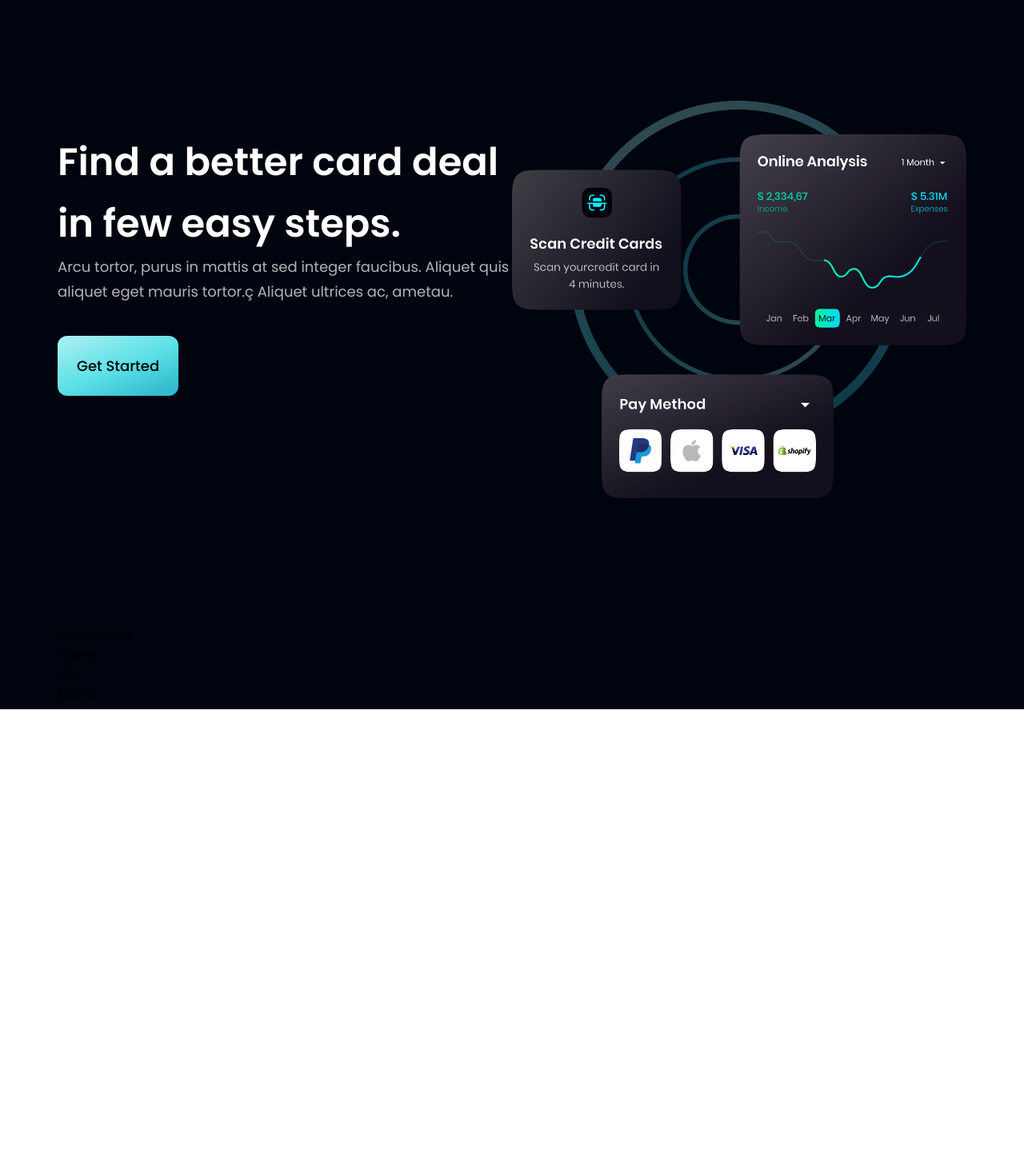
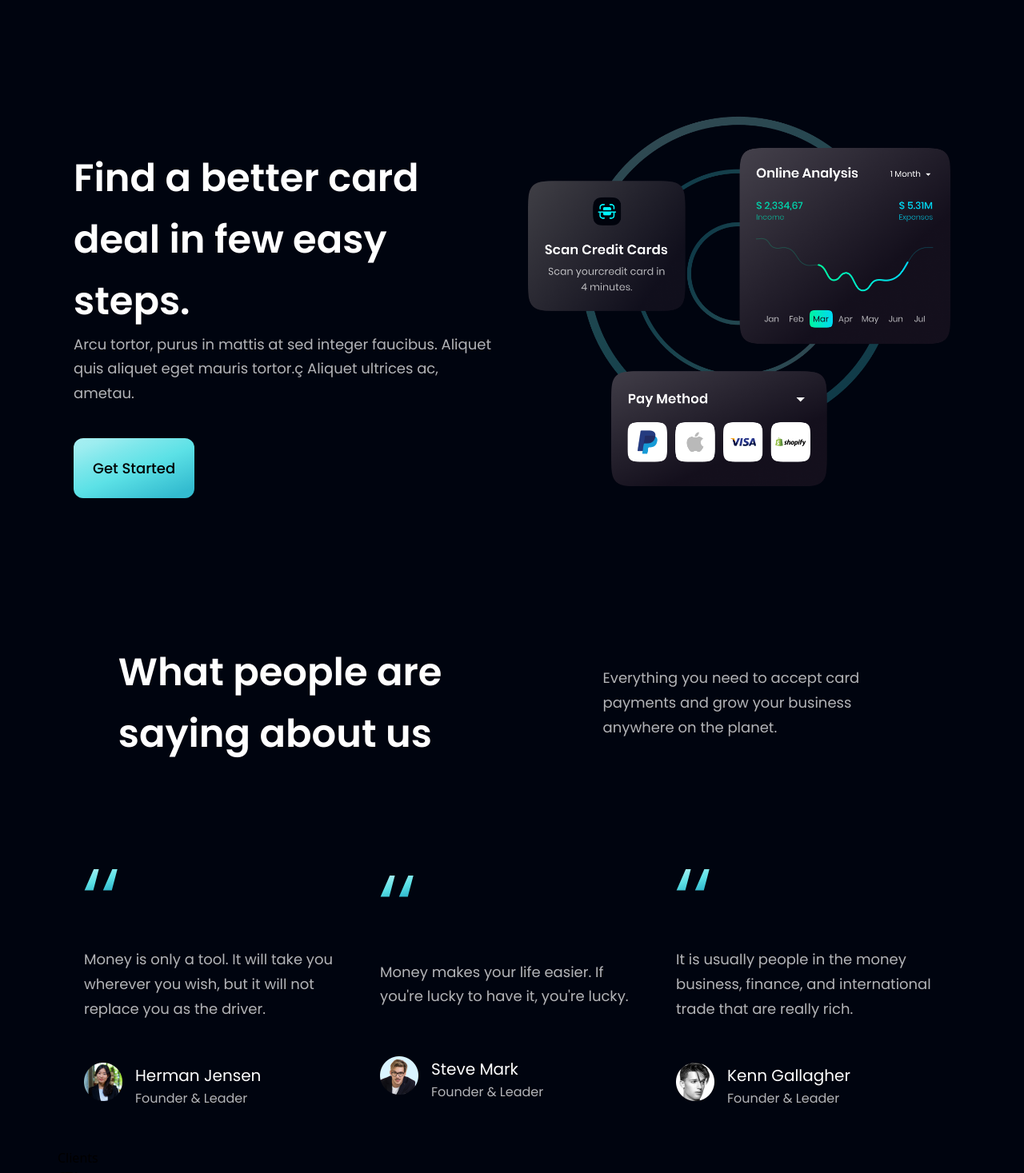
Before and after one commit to taher-k5/react-vite-tailwind, a React (Vite) app: page / in a window 1280 px wide. Shown: the part 2500-3967 px from the top of the page at 80% size. Before the commit the page ends 3387 px from the top, so only its background shows below. Built offline with nearby package versions, Linux system fonts and the light colour scheme.

Commit message:
testimonial component completed

```diff
--- a/src/components/CardDeal.jsx
+++ b/src/components/CardDeal.jsx
@@ -6,13 +6,13 @@ import Button from './Button'
 const CardDeal = () => {
   return (
     <section className={`${styles.flexStart} flex-col md:flex-row mb-20 md:mb-40`}>
-      <div className={`${styles.flexStart} flex-col md:w-2/3 w-full mt-10`}>
+      <div className={`${styles.flexStart} flex-col md:w-2/3 w-full mt-10 p-5`}>
         <h1 className={`${styles.heading2}`}>Find a better card deal in few easy steps.</h1>
         <p className={`${styles.paragraph}`}>Arcu tortor, purus in mattis at sed integer faucibus. Aliquet quis aliquet eget mauris tortor.ç Aliquet ultrices ac, ametau.</p>
         <Button text="Get Started" link="#getstarted" />
       </div>
 
-      <div className={`${styles.flexStart} md:w-2/3 w-full`}>
+      <div className={`${styles.flexStart} md:w-2/3 w-full p-5`}>
         <img src={card} alt="card" />
       </div>
     </section>
--- a/src/components/Testimonials.jsx
+++ b/src/components/Testimonials.jsx
@@ -1,8 +1,32 @@
 import React from 'react'
+import { quotes } from '../assets'
+import { feedback } from '../constant'
+import styles from '../style'
 
 const Testimonials = () => {
   return (
-    <div>Testimonials</div>
+    <section className={`mb:20`}>
+      <div className={`flex justify-around flex-col md:flex-row mx-auto md:mb-20 mb-10`}>
+          <h1 className={`${styles.heading2}  md:w-2/5 w-full`}>What people are saying about us</h1>
+          <p className={`${styles.paragraph} md:w-1/3 w-full items-center justify-center flex`}>Everything you need to accept card payments and grow your business anywhere on the planet.</p>
+      </div>
+
+      <div className={`${styles.flexStart} md:flex-row flex-col items-center`}>
+        {feedback.map(((item, index) => (
+          <div key={index} className={`p-5 w-[370px] h-[400px] flex flex-col justify-evenly feedback-card cursor-pointer hover:rounded-xl`}>
+            <img src={quotes} alt="quote" className='w-[42px] h-[27px]' />
+            <p className={`${styles.paragraph} mt-10`}>{item.content}</p>
+            <div className='flex mt-5 align-bottom'>
+              <img src={item.img} alt={item.id} className='w-[48px] h-[48px]' />
+              <div className='ml-4'>
+                <h3 className={`text-white text-[20px] font-normal font-poppins leading-[32px]`}>{item.name}</h3>
+                <label className={`font-poppins text-[16px] font-normal text-dimWhite leading-[24px]`}>{item.title}</label>
+              </div>
+            </div>
+          </div>
+        )))}
+      </div>
+    </section>
   )
 }
 
```
